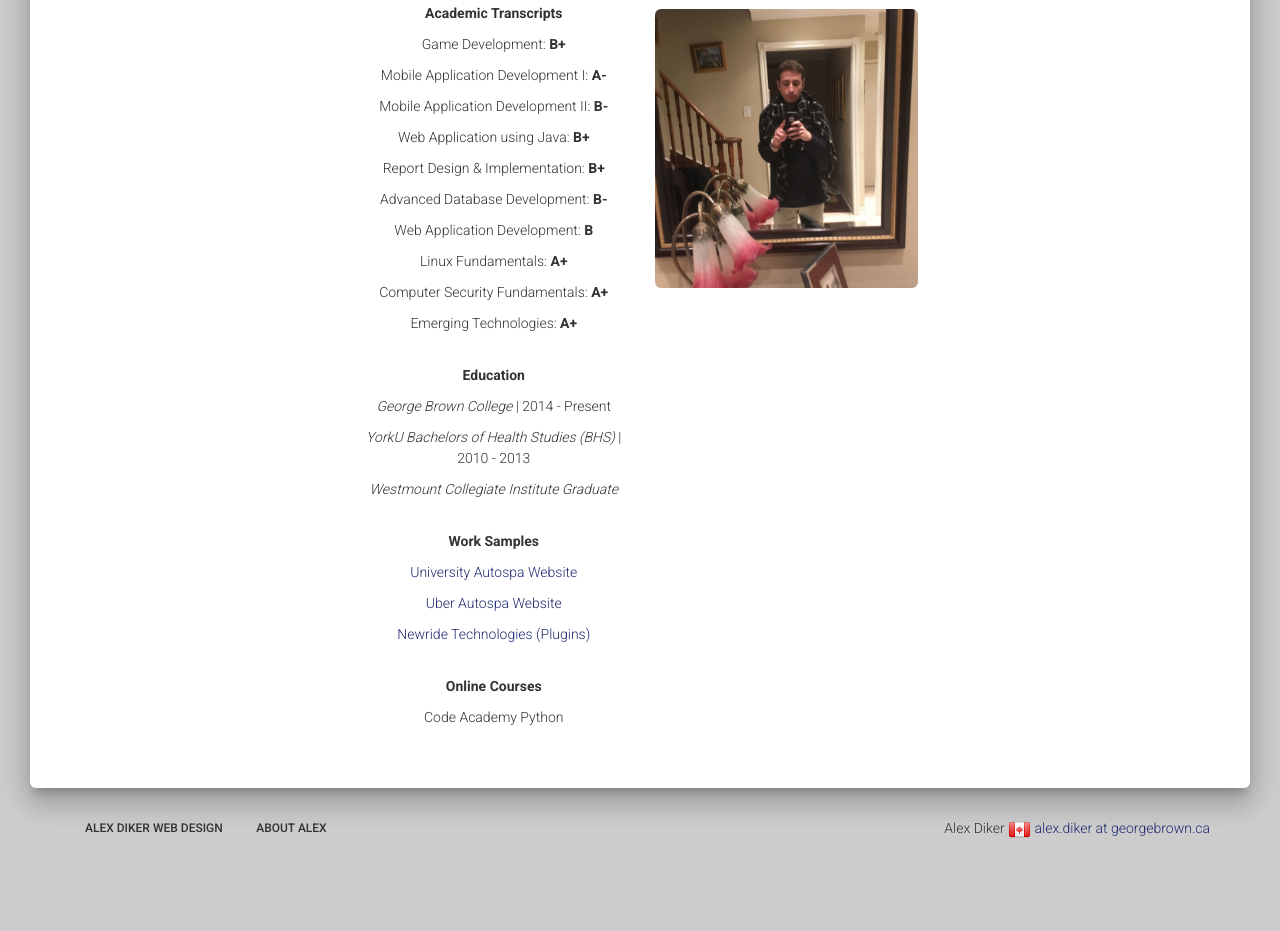
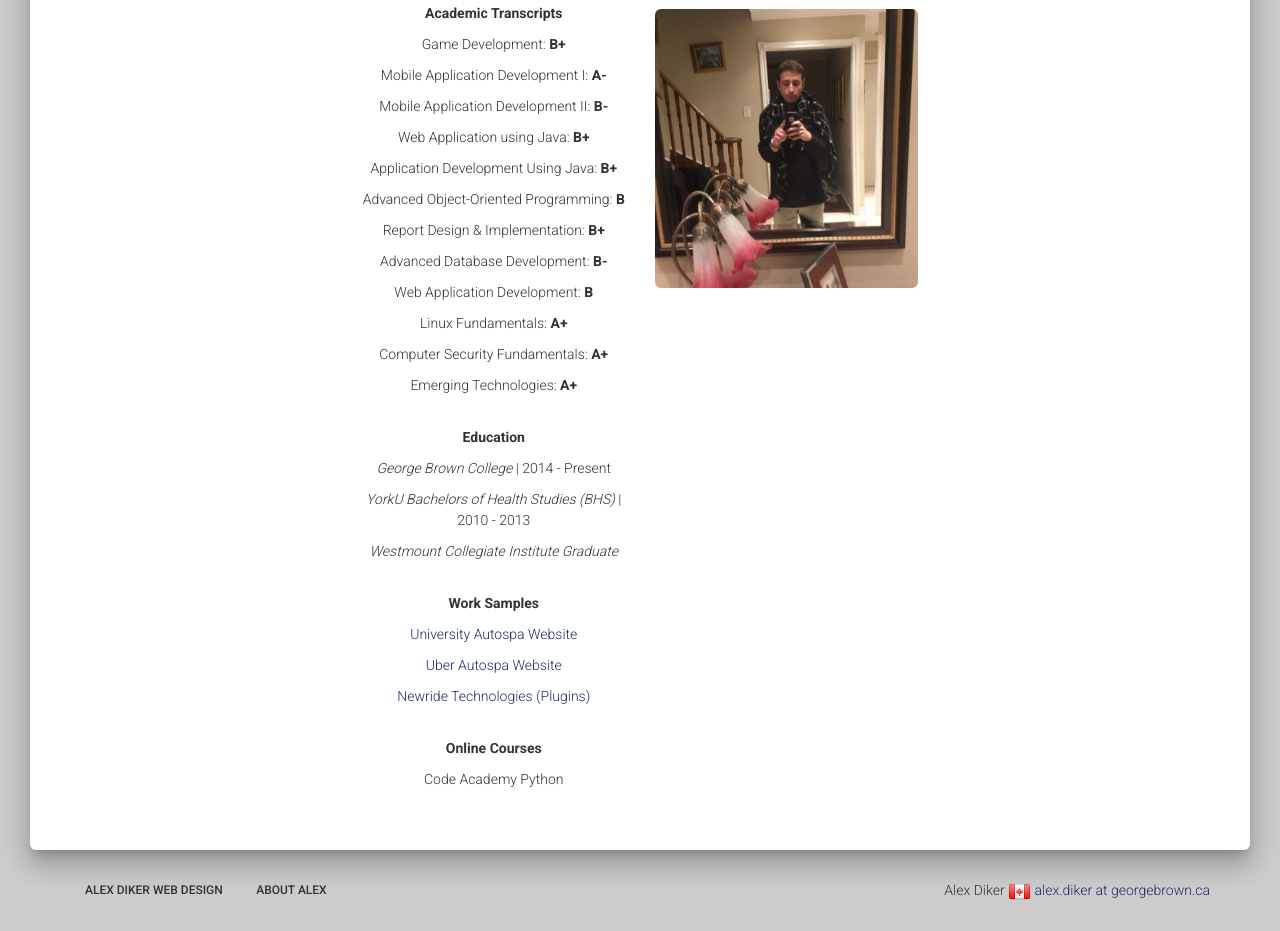
Before and after one commit to alexdcodes/alexdcodes.github.io, a website: page index.html in a window 1280 px wide. Shown: the part 1124-2055 px from the top of the page. Before the commit the page ends 1993 px from the top, so only its background shows below. Drawn offline with Linux system fonts and the light colour scheme.

Commit message:
added another 2 grades
and another 2 lol

```diff
--- a/index.html
+++ b/index.html
@@ -130,6 +130,8 @@
 													<p>Mobile Application Development I: <b>A-</b></p>
 													<p>Mobile Application Development II: <b>B-</b></p>
 													<p>Web Application using Java: <b>B+</b></p>
+													<p>Application Development Using Java: <b>B+</b></p>
+													<p>Advanced Object-Oriented Programming: <b>B</b></p>
 													<p>Report Design & Implementation: <b>B+</b></p>
 													<p>Advanced Database Development: <b>B-</b></p>
 													<p>Web Application Development: <b>B</b></p>
```
